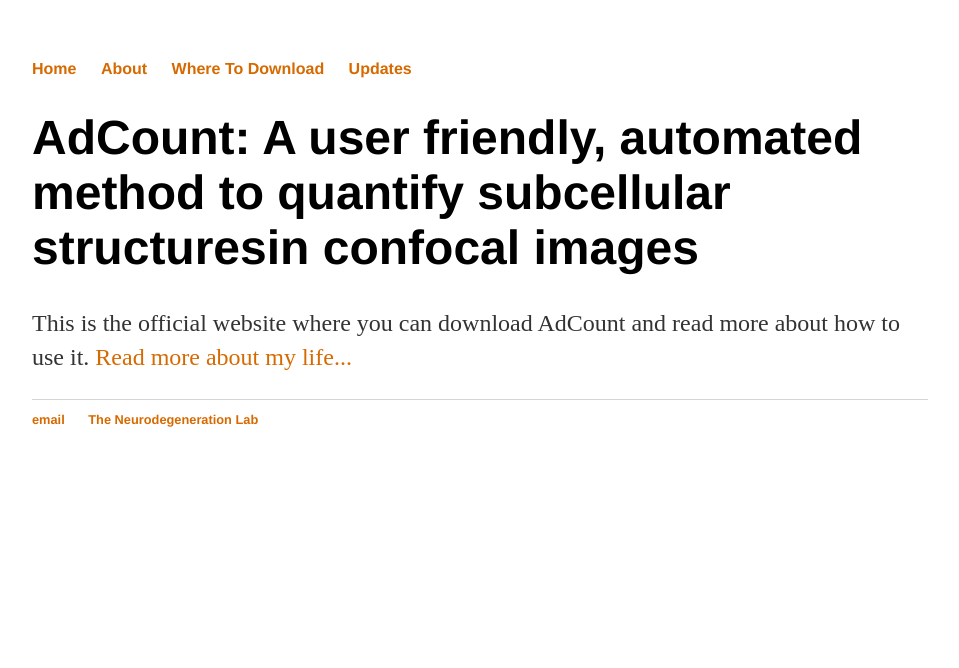
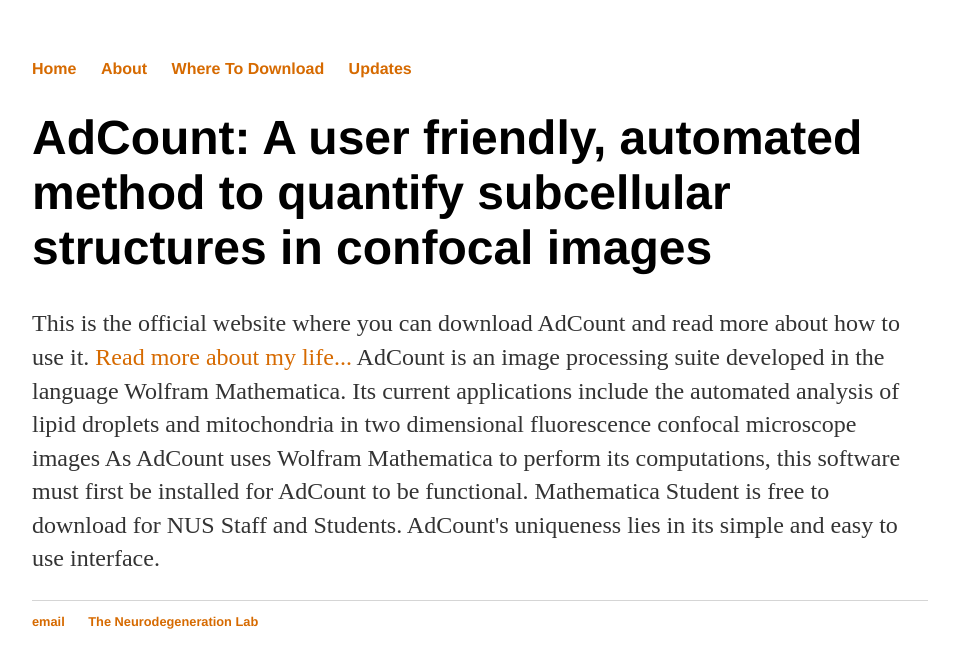
Before and after one commit to adcount/adcount.github.io, a Jekyll site: the page built from index.html, in a window 1280 px wide. Shown: the top 668 px of the page, without its empty margins (160-1119 px from the left). Built offline with Jekyll 4.4.1, drawn with Linux system fonts in a browser that asks for light colours.

Commit message:
Update index.html

```diff
--- a/index.html
+++ b/index.html
@@ -3,6 +3,13 @@ layout: default
 title: AdCount
 ---
 <div class="blurb">
-	<h1>AdCount: A user friendly, automated method to quantify subcellular structuresin confocal images</h1>
-	<p>This is the official website where you can download AdCount and read more about how to use it. <a href="/about">Read more about my life...</a></p>
+	<h1>AdCount: A user friendly, automated method to quantify subcellular structures in confocal images</h1>
+	<p>This is the official website where you can download AdCount and read more about how to use it. <a href="/about">Read more about my life...</a>
+
+	AdCount is an image processing suite developed in the language Wolfram Mathematica. Its current applications include the automated analysis of lipid droplets and mitochondria in two dimensional fluorescence confocal microscope images
+	As AdCount uses Wolfram Mathematica to perform its computations, this software must first be installed for AdCount to be functional. Mathematica Student is free to download for NUS Staff and Students.
+	AdCount's uniqueness lies in its simple and easy to use interface.
+
+
+	</p>
 </div><!-- /.blurb -->
```
